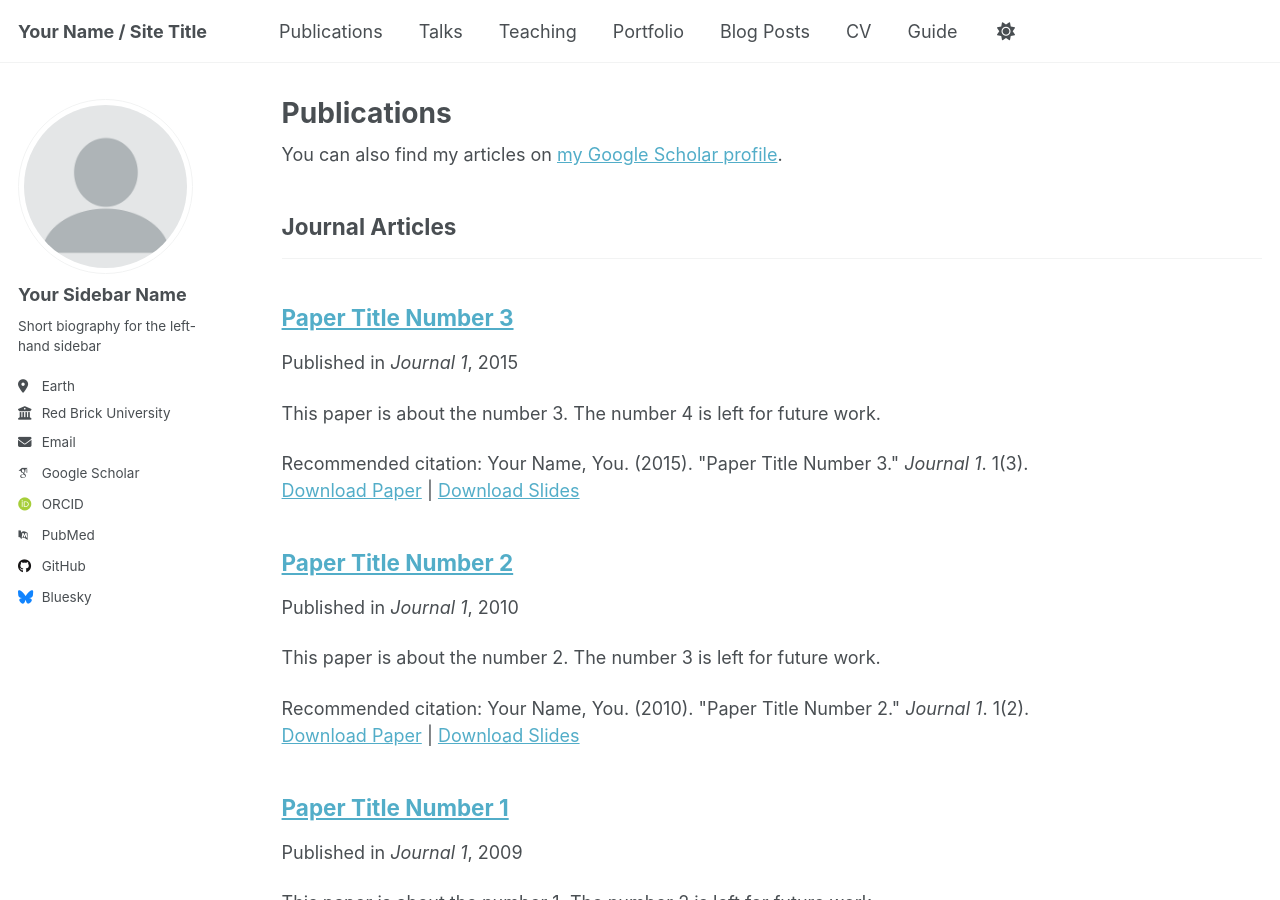
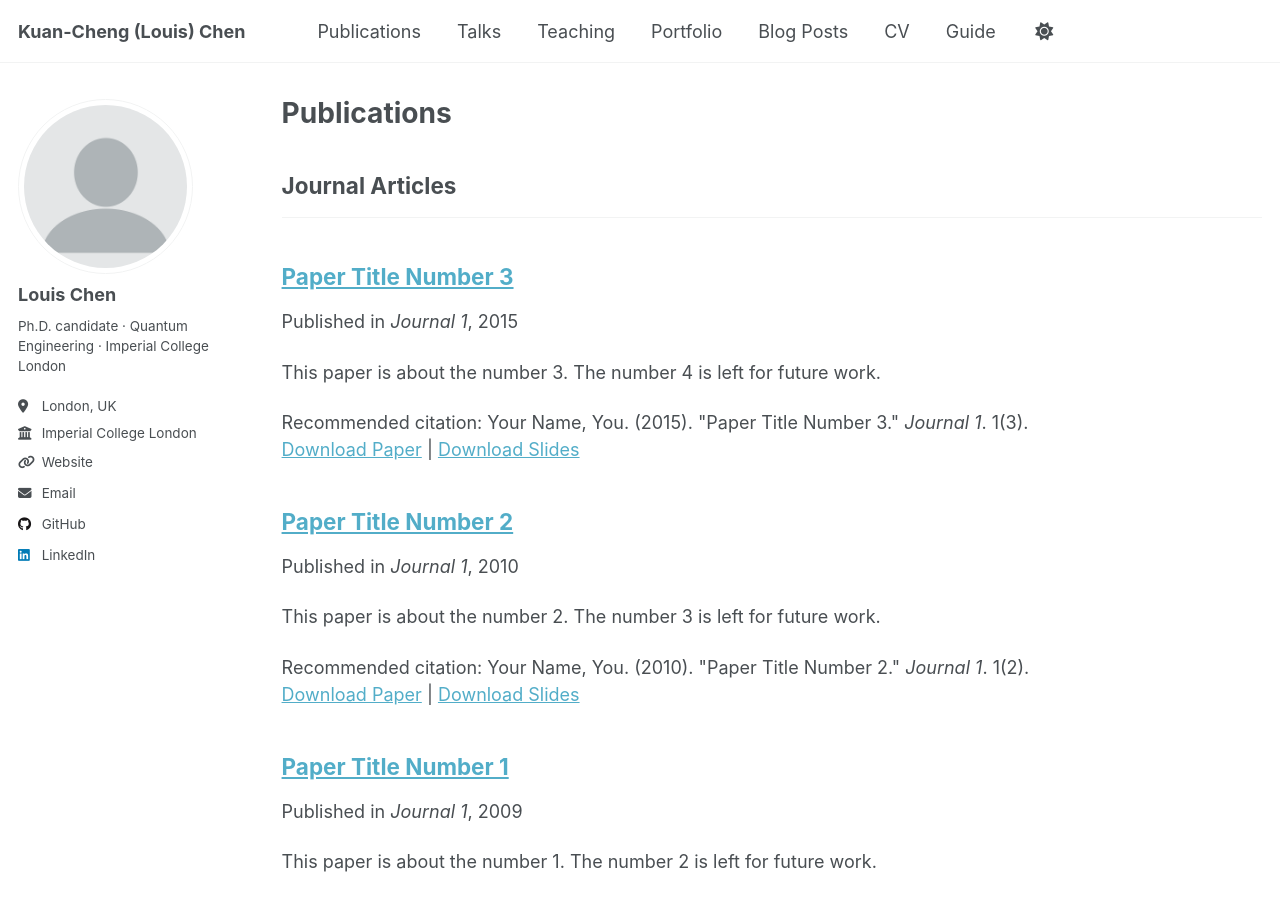
Before and after one commit to Louisanity/louisanity.github.io, a Jekyll site: the page built from _pages/publications.html, in a window 1280 px wide and 900 px high. Built offline with Jekyll 4.4.1, drawn with Linux system fonts in a browser that asks for light colours; some web fonts are replaced; some of the changed lines change nothing that is shown; some of the changed text lies outside the part shown.

Commit message:
Update _config.yml

```diff
--- a/_config.yml
+++ b/_config.yml
@@ -1,163 +1,129 @@
-# Welcome to Jekyll!
-#
-# This config file is meant for settings that affect your entire site, values
-# which you are expected to set up once and rarely need to edit after that.
-# For technical reasons, this file is *NOT* reloaded automatically when you use
-# `jekyll serve -l -H localhost`. If you change this file, please restart the
-# server process.
+# --------------------------------------------
+# Basic Site Settings
+# --------------------------------------------
+locale                   : "en-GB"
+site_theme               : "default"
+title                    : "Kuan-Cheng (Louis) Chen"
+title_separator          : "-"
+name                     : &name "Kuan-Cheng (Louis) Chen"
+description              : &description "Ph.D. candidate in Quantum Engineering at Imperial College London; research in distributed quantum-computing architectures, quantum ML & circuit optimisation."
+url                      : https://louisanity.github.io          # ← GitHub Pages root
+baseurl                  : ""                                   # "" means the site is served from the repo root
+repository               : "Louisanity/academicpages.github.io" # ← your fork of the template
 
-# Basic Site Settings
-locale                   : "en-US"
-site_theme               : "default"
-title                    : "Your Name / Site Title"
-title_separator          : "-"
-name                     : &name "Your Name"
-description              : &description "personal description"
-url                      : https://academicpages.github.io # the base hostname & protocol for your site e.g. "https://[your GitHub username].github.io" or if you already have some other page hosted on Github then use "https://[your GitHub username].github.io/[Your Repo Name]"
-baseurl                  : "" # the subpath of your site, e.g. "/blog"
-repository               : "academicpages/academicpages.github.io"
-
-# Site Author - The following control what appear as part of the author content on the side bar.
-#               If a field is blank the icon and link will not appear, otherwise it will be shown.
-#               Additional customization can be done by editing /_includes/author-profile.html
+# --------------------------------------------
+# Author profile (left-hand sidebar on the site)
+# --------------------------------------------
 author:
   # Biographic information
   avatar           : "profile.png"
-  name             : "Your Sidebar Name"
-  pronouns         : # example: "she/her"
-  bio              : "Short biography for the left-hand sidebar"
-  location         : "Earth"
-  employer         : "Red Brick University"
-  uri              : # URL
-  email            : "none@example.org"
+  name             : "Louis Chen"
+  pronouns         :            # add if you wish (e.g. "he/him")
+  bio              : "Ph.D. candidate · Quantum Engineering · Imperial College London"
+  location         : "London, UK"
+  employer         : "Imperial College London"
+  uri              : "https://profiles.imperial.ac.uk/kuan-cheng.chen17/about"
+  email            : "kc2816@ic.ac.uk"
 
-  # Academic websites
-  academia         : # URL
-  arxiv            : # URL - Update with the correct link to your profile
-  googlescholar    : "https://scholar.google.com/citations?user=PS_CX0AAAAAJ"
-  impactstory      : # URL
-  orcid            : "http://orcid.org/yourorcidurl"
-  semantic         : # URL
-  pubmed           : "https://www.ncbi.nlm.nih.gov/pubmed/?term=john+snow"
-  researchgate     : # URL
-  scopus           : # URL
+  # Academic profiles
+  academia         :
+  arxiv            :
+  googlescholar    :
+  impactstory      :
+  orcid            :
+  semantic         :
+  pubmed           :
+  researchgate     :
+  scopus           :
 
-  # Repositories and software development
-  bitbucket        : # Username - Update with your username on the site
-  codepen          : # Username
-  dribbble         : # Username
-  github           : "academicpages"
-  kaggle           : # Username
-  stackoverflow    : # User number or user number and name (i.e., use "1" or "1/jeff-atwood")
+  # Repositories & dev platforms
+  github           : "Louisanity"
+  bitbucket        :
+  codepen          :
+  dribbble         :
+  kaggle           :
+  stackoverflow    :
 
   # Social media
-  bluesky          : "bsky.app" # Replace this with you Bluesky username
-  facebook         : # Username
-  flickr           : # Username
-  foursquare       : # Username
-  goodreads        : # Username
-  google_plus      : # Username
-  keybase          : # Username
-  instagram        : # Username
-  lastfm           : # Username
-  linkedin         : # Username
-  mastodon         : # URL
-  medium           : # URL
-  pinterest        : # Username
-  soundcloud       : # Username
-  steam            : # Username
-  telegram         : # URL
-  tumblr           : # Username
-  twitter          : # Username for X / Twitter
-  vine             : # Username
-  weibo            : # Username
-  wikipedia        : # Username
-  xing             : # Username
-  youtube          : # Username
-  zhihu            : # Username
+  bluesky          :
+  linkedin         : "louis-chen-801214109"
+  mastodon         :
+  medium           :
+  twitter          :
+  youtube          :
+  # leave any others blank
 
-# Publication Category - The following the list of publication categories and their headings
+# --------------------------------------------
+# Publication category headings (feel free to edit)
+# --------------------------------------------
 publication_category:
   books:
-    title: 'Books'
+    title: "Books"
   manuscripts:
-    title: 'Journal Articles'
+    title: "Journal Articles"
   conferences:
-    title: 'Conference Papers'
+    title: "Conference Papers"
 
-# Site Settings
-teaser                   :  # filename of teaser fallback teaser image placed in /images/, .e.g. "500x300.png"
-breadcrumbs              : false # true, false (default)
+# --------------------------------------------
+# Site-wide options (mostly left as defaults)
+# --------------------------------------------
+teaser                   :
+breadcrumbs              : false
 words_per_minute         : 160
 future                   : true
-read_more                : "disabled" # if enabled, adds "Read more" links to excerpts
-talkmap_link             : false      #change to true to add link to talkmap on talks page
+read_more                : "disabled"
+talkmap_link             : false
+
 comments:
-  provider               : # false (default), "disqus", "discourse", "facebook", "google-plus", "staticman", "custom"
-  disqus:
-    shortname            :
-  discourse:
-    server               : # https://meta.discourse.org/t/embedding-discourse-comments-via-javascript/31963 , e.g.: meta.discourse.org
-  facebook:
-    appid                :
-    num_posts            : # 5 (default)
-    colorscheme          : # "light" (default), "dark"
+  provider               :
+  disqus:      { shortname: "" }
+  discourse:    { server: "" }
+  facebook:     { appid: "", num_posts: "", colorscheme: "" }
+
 staticman:
-  allowedFields          : ['name', 'email', 'url', 'message']
-  branch                 : "gh-pages" # "master", "gh-pages"
+  allowedFields          : ['name','email','url','message']
+  branch                 : "gh-pages"
   commitMessage          : "New comment."
   filename               : comment-{@timestamp}
   format                 : "yml"
   moderation             : true
   path                   : "_data/comments/{options.slug}"
-  requiredFields         : ['name', 'email', 'message']
-  transforms:
-    email                : "md5"
+  requiredFields         : ['name','email','message']
+  transforms:            { email: "md5" }
   generatedFields:
     date:
       type               : "date"
-      options:
-        format           : "iso8601" # "iso8601" (default), "timestamp-seconds", "timestamp-milliseconds"
+      options:           { format: "iso8601" }
+
 atom_feed:
-  hide                   : false     # change to true to hide the RSS feed in the footer
-  path                   : # blank (default) uses feed.xml
+  hide                   : false
+  path                   :
 
-
-# SEO Related
+# --------------------------------------------
+# SEO / social-sharing / analytics (update later)
+# --------------------------------------------
 google_site_verification :
 bing_site_verification   :
 alexa_site_verification  :
 yandex_site_verification :
 
+twitter:   { username: &twitter }
+facebook:  { username: "", app_id: "", publisher: "" }
+og_image                 :
 
-# Social Sharing
-twitter:
-  username               : &twitter
-facebook:
-  username               :
-  app_id                 :
-  publisher              :
-og_image                 :  # Open Graph/Twitter default site image
-# For specifying social profiles
-# - https://developers.google.com/structured-data/customize/social-profiles
 social:
-  type                   : # Person or Organization (defaults to Person)
-  name                   : # If the user or organization name differs from the site's name
-  links: # An array of links to social media profiles
+  type                   : "Person"
+  name                   : *name
+  links:                 []   # e.g. ["https://github.com/Louisanity"]
 
+analytics:
+  provider               : "false"
+  google:     { tracking_id: "" }
 
-# Analytics
-analytics:
-  provider               :  "false" # false (default), "google", "google-universal", "google-analytics-4", "custom"
-  google:
-    tracking_id          :
-
-
-# Reading Files
-include:
-  - .htaccess
-  - _pages
-  - files
+# --------------------------------------------
+# Jekyll build - files to include / exclude
+# --------------------------------------------
+include: [".htaccess", "_pages", "files"]
 exclude:
   - "*.sublime-project"
   - "*.sublime-workspace"
@@ -185,120 +151,54 @@ exclude:
   - README
   - tmp
   - vendor
-keep_files:
-  - .git
-  - .svn
+keep_files: [".git", ".svn"]
+
 encoding: "utf-8"
 markdown_ext: "markdown,mkdown,mkdn,mkd,md"
 
-
-# Conversion
+# --------------------------------------------
+# Conversion / Markdown / Sass
+# --------------------------------------------
 markdown: kramdown
 highlighter: rouge
-lsi: false
 excerpt_separator: "\n\n"
-incremental: false
-
-
-# Markdown Processing
 kramdown:
   input: GFM
-  hard_wrap: false
-  auto_ids: true
-  footnote_nr: 1
-  entity_output: as_char
-  toc_levels: 1..6
   smart_quotes: lsquo,rsquo,ldquo,rdquo
-  enable_coderay: false
 
-
-# These settings control the types of collections used by the template
-collections:
-  teaching:
-    output: true
-    permalink: /:collection/:path/
-  publications:
-    output: true
-    permalink: /:collection/:path/
-  portfolio:
-    output: true
-    permalink: /:collection/:path/
-  talks:
-    output: true
-    permalink: /:collection/:path/
-
-
-# These settings control how pages and collections are included in the site
-defaults:
-  # _posts
-  - scope:
-      path: ""
-      type: posts
-    values:
-      layout: single
-      author_profile: true
-      read_time: true
-      comments: true
-      share: true
-      related: true
-  # _pages
-  - scope:
-      path: ""
-      type: pages
-    values:
-      layout: single
-      author_profile: true
-  # _teaching
-  - scope:
-      path: ""
-      type: teaching
-    values:
-      layout: single
-      author_profile: true
-      share: true
-      comments: true
-  # _publications
-  - scope:
-      path: ""
-      type: publications
-    values:
-      layout: single
-      author_profile: true
-      share: true
-      comments: true
-  # _portfolio
-  - scope:
-      path: ""
-      type: portfolio
-    values:
-      layout: single
-      author_profile: true
-      share: true
-      comment: true
-  # _talks
-  - scope:
-      path: ""
-      type: talks
-    values:
-      layout: talk
-      author_profile: true
-      share: true
-
-
-# Sass/SCSS
 sass:
   sass_dir: _sass
-  style: compressed # http://sass-lang.com/documentation/file.SASS_REFERENCE.html#output_style
+  style: compressed
 
+# --------------------------------------------
+# Collections, defaults, permalink, timezone
+# --------------------------------------------
+collections:
+  teaching:     { output: true, permalink: /:collection/:path/ }
+  publications: { output: true, permalink: /:collection/:path/ }
+  portfolio:    { output: true, permalink: /:collection/:path/ }
+  talks:        { output: true, permalink: /:collection/:path/ }
 
-# Outputting
+defaults:
+  - scope:  { path: "", type: posts }
+    values: { layout: single, author_profile: true, read_time: true, comments: true, share: true, related: true }
+  - scope:  { path: "", type: pages }
+    values: { layout: single, author_profile: true }
+  - scope:  { path: "", type: teaching }
+    values: { layout: single, author_profile: true, share: true, comments: true }
+  - scope:  { path: "", type: publications }
+    values: { layout: single, author_profile: true, share: true, comments: true }
+  - scope:  { path: "", type: portfolio }
+    values: { layout: single, author_profile: true, share: true, comment: true }
+  - scope:  { path: "", type: talks }
+    values: { layout: talk, author_profile: true, share: true }
+
 permalink: /:categories/:title/
-# paginate: 5 # amount of posts to show
-# paginate_path: /page:num/
-timezone: Etc/UTC # http://en.wikipedia.org/wiki/List_of_tz_database_time_zones
+timezone : Europe/London     # you are based in London
 
-
-# Plugins
+# --------------------------------------------
+# Plugins & whitelist (GitHub Pages-compatible)
+# --------------------------------------------
 plugins:
   - jekyll-feed
   - jekyll-gist
@@ -307,48 +207,14 @@ plugins:
   - jekyll-redirect-from
   - jemoji
 
-# Mimic GitHub Pages with --safe
-whitelist:
-  - jekyll-feed
-  - jekyll-gist
-  - jekyll-paginate
-  - jekyll-sitemap
-  - jekyll-redirect-from
-  - jemoji
+whitelist: *plugins
 
+# --------------------------------------------
+# Archives, compression, etc. (unchanged)
+# --------------------------------------------
+category_archive: { type: liquid, path: /categories/ }
+tag_archive:      { type: liquid, path: /tags/ }
 
-# Archives
-#  Type
-#  - GitHub Pages compatible archive pages built with Liquid ~> type: liquid (default)
-#  - Jekyll Archives plugin archive pages ~> type: jekyll-archives
-#  Path (examples)
-#  - Archive page should exist at path when using Liquid method or you can
-#    expect broken links (especially with breadcrumbs enabled)
-#  - <base_path>/tags/my-awesome-tag/index.html ~> path: /tags/
-#  - <base_path/categories/my-awesome-category/index.html ~> path: /categories/
-#  - <base_path/my-awesome-category/index.html ~> path: /
-category_archive:
-  type: liquid
-  path: /categories/
-tag_archive:
-  type: liquid
-  path: /tags/
-# https://github.com/jekyll/jekyll-archives
-# jekyll-archives:
-#   enabled:
-#     - categories
-#     - tags
-#   layouts:
-#     category: archive-taxonomy
-#     tag: archive-taxonomy
-#   permalinks:
-#     category: /categories/:name/
-#     tag: /tags/:name/
-
-
-# HTML Compression
-# - http://jch.penibelst.de/
 compress_html:
   clippings: all
-  ignore:
-    envs: development
+  ignore: { envs: development }
```
